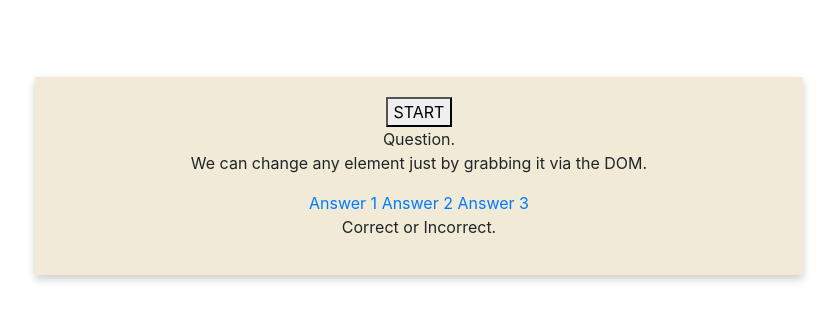
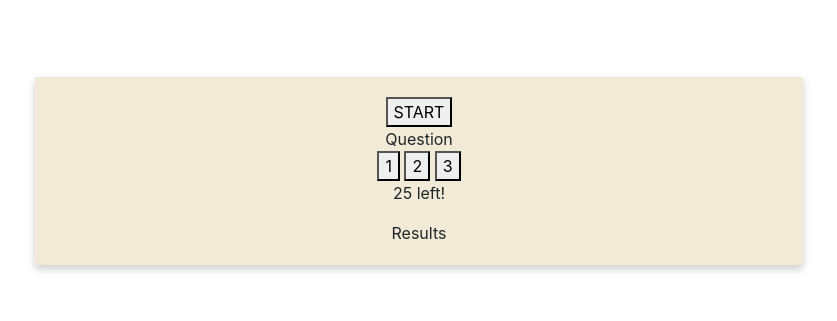
Before and after one commit to mikafeng/04_Module-Javascript-Quiz, a plain HTML site: page index.html in a window 1280 px wide. Shown: the part 51-372 px from the top of the page, without its empty margins (221-1058 px from the left). Drawn offline with nearby package versions, Linux system fonts and the light colour scheme.

Commit message:
add buttons in html and variables in script

```diff
--- a/assets/script.js
+++ b/assets/script.js
@@ -1,13 +1,14 @@
 //clickevent for start button
 //timer doesn't start until clickevent
-var startQuiz = document.getElementById("startQuiz");
+var quizButton = document.getElementById("startQuiz");
 var timeEl = document.getElementById("countDown");
+var quizContainer = document.getElementById("quiz");
+var showResults = document.getElementById("results");
 var timeLeft = 30;
 
-
-startQuiz.addEventListener("click", function(){
 //make 30 secs in min.sec format and change to start time 3min00sec
 function countDown(){
+
     var timerInterval = setInterval(function(){
         timeLeft--;
         timeEl.textContent = timeLeft + " left!";
@@ -17,11 +18,11 @@ function countDown(){
         displayMessage();
         }
 }, 1000)};
-countDown();
-});
+
 
 //tried to add countDown function w/in button click for startQuiz
 //works but only one click...not sure if this is best way.
 
 //need function displayMessage for going to page of entering highscore
 //located in activities 9 and 10
+quizButton.addEventListener("click", countDown());
--- a/index.html
+++ b/index.html
@@ -4,7 +4,7 @@
     <meta charset="UTF-8">
     <meta name="viewport" content="width=device-width, initial-scale=1, shrink-to-fit=no">
     <meta http-equiv="X-UA-Compatible" content="ie=edge">
-    <title>Setting Attributes</title>
+    <title>Timed Quiz</title>
     <link rel="stylesheet" href="https://cdn.jsdelivr.net/npm/bootstrap@4.6.2/dist/css/bootstrap.min.css"
         integrity="sha384-xOolHFLEh07PJGoPkLv1IbcEPTNtaed2xpHsD9ESMhqIYd0nLMwNLD69Npy4HI+N" crossorigin="anonymous">
     <link rel="stylesheet" href=assets/style.css>
@@ -17,13 +17,14 @@
                 <!-- <img/> -->
             </a>
             <button id="startQuiz">START</button>
-            <div>Question.</div>
-            <p>We can change any element just by grabbing it via the DOM.</p>
-            <a href="" class="button">Answer 1</a>
-            <a href="" class > Answer 2</a>
-            <a href="">Answer 3</a>
-            <div class="change1">Correct or Incorrect.</div>
-            <p id="countDown"></p>
+            <div class="question-container" id="quiz">Question</div>
+            <div class="option-container">
+            <button class="option" id="1">1</button>
+            <button class="option" id="2">2</button>
+            <button class="option" id="3">3</button>
+            </div>
+            <p id="countDown">Timer</p>
+            <div class="result">Results</div>
         </div>
     </section>
 
```
